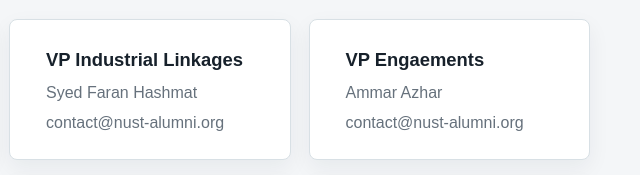
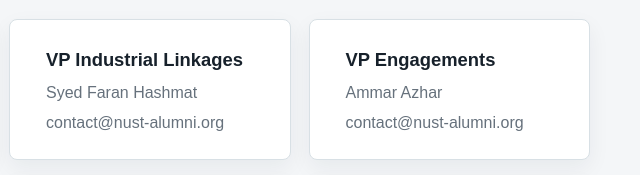
Before and after one commit to HashimsGitHub/NAA-KSA-WebSite, a plain HTML site: page frontend/pages/about.html in a window 1280 px wide. Shown: the part 261-436 px from the top of the page, 640-1280 px from the left. Drawn offline with Linux system fonts and the light colour scheme.

Commit message:
Typo fixed in About Us

```diff
--- a/frontend/pages/about.html
+++ b/frontend/pages/about.html
@@ -29,7 +29,7 @@
       <article class="item"><h3>President</h3><p>Ahmed Rasool</p><p class="meta">contact@nust-alumni.org</p></article>
       <article class="item"><h3>General Secretary</h3><p>Mubashir Sharif</p><p class="meta">contact@nust-alumni.org</p></article>
       <article class="item"><h3>VP Industrial Linkages</h3><p>Syed Faran Hashmat</p><p class="meta">contact@nust-alumni.org</p></article>
-      <article class="item"><h3>VP Engaements</h3><p>Ammar Azhar</p><p class="meta">contact@nust-alumni.org</p></article>
+      <article class="item"><h3>VP Engagements</h3><p>Ammar Azhar</p><p class="meta">contact@nust-alumni.org</p></article>
       <article class="item"><h3>VP Welfare </h3><p>Syed Basir Raza</p><p class="meta">contact@nust-alumni.org</p></article>
       <article class="item"><h3>VP R&D</h3><p>Qammar Afzal</p><p class="meta">contact@nust-alumni.org</p></article>
       <article class="item"><h3>VP Professional Development</h3><p>Aqdas Javed</p><p class="meta">contact@nust-alumni.org</p></article>
```
